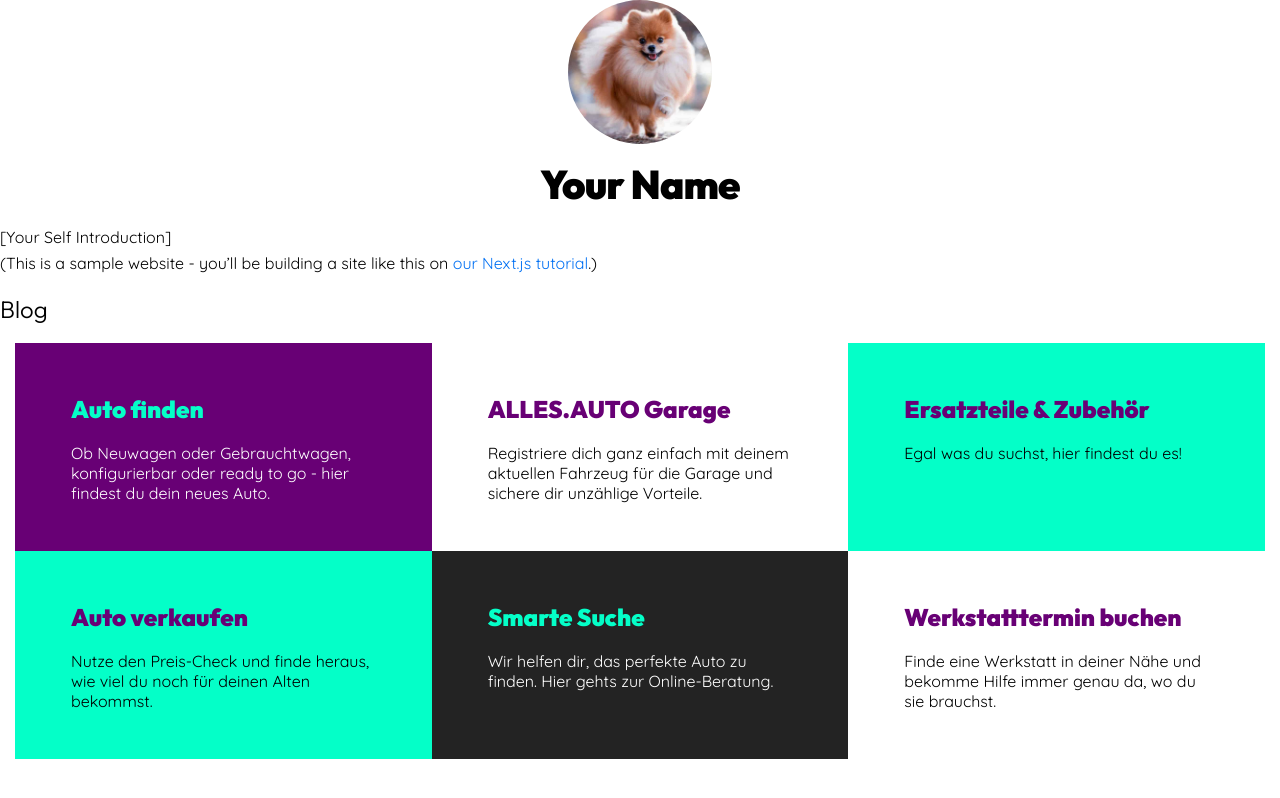
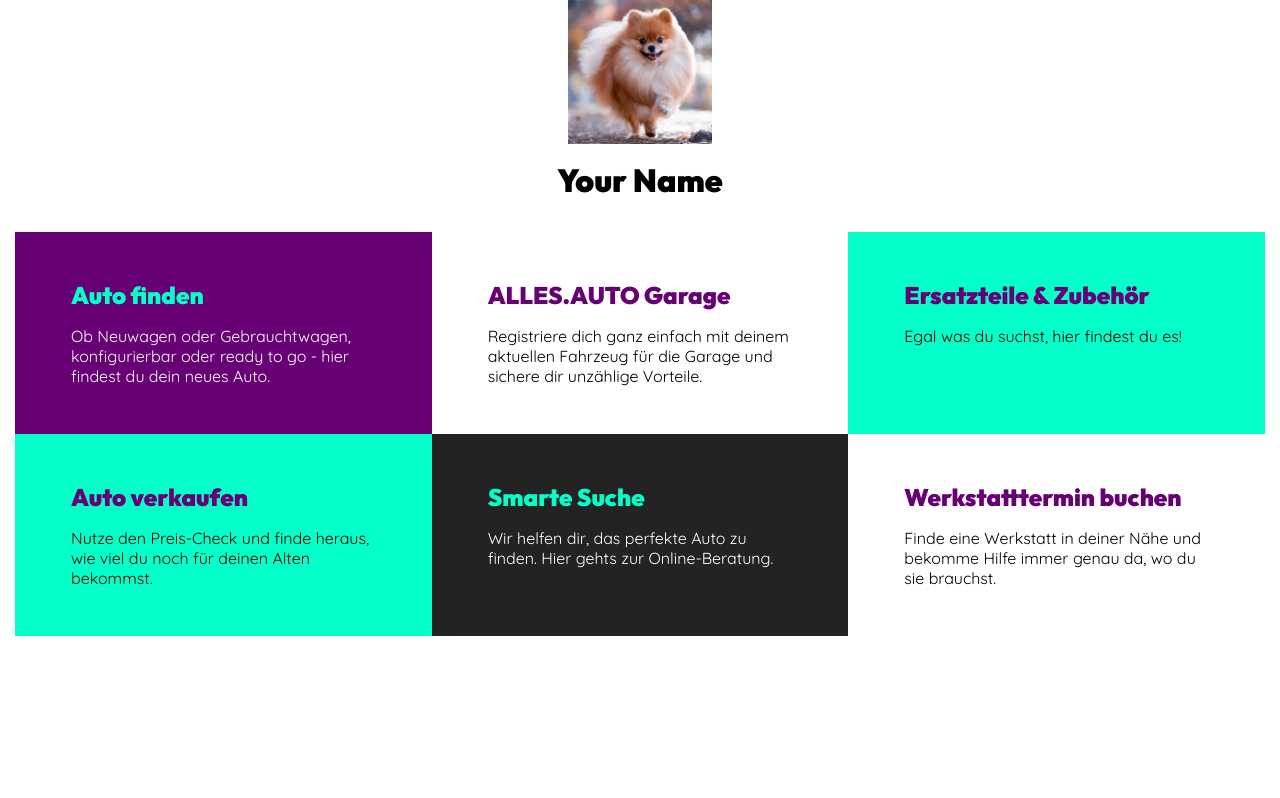
Before and after one commit to sofiapuch/nextjs-playground, a Next.js app: page / in a window 1280 px wide. Built offline with nearby package versions, Linux system fonts and the light colour scheme.

Commit message:
Remove utils scss

```diff
--- a/components/layout.js
+++ b/components/layout.js
@@ -3,7 +3,6 @@
 import Link from 'next/link';
 
 import styles from './layout.module.scss';
-import utilStyles from '../styles/utils.module.scss';
 
 const name = 'Your Name';
 export const siteTitle = 'Next.js Sample Website';
@@ -32,12 +31,11 @@
             <Image
               priority
               src="/images/pomeranian.jpeg"
-              className={utilStyles.borderCircle}
               height={144}
               width={144}
               alt={name}
             />
-            <h1 className={utilStyles.heading2Xl}>{name}</h1>
+            <h1>{name}</h1>
           </>
         ) : (
           <>
@@ -46,16 +44,15 @@
                 <Image
                   priority
                   src="/images/pomeranian.jpeg"
-                  className={utilStyles.borderCircle}
                   height={108}
                   width={108}
                   alt={name}
                 />
               </a>
             </Link>
-            <h2 className={utilStyles.headingLg}>
+            <h2>
               <Link href="/">
-                <a className={utilStyles.colorInherit}>{name}</a>
+                <a>{name}</a>
               </Link>
             </h2>
           </>
--- a/pages/index.js
+++ b/pages/index.js
@@ -1,9 +1,9 @@
 import Head from 'next/head';
-import Link from 'next/link';
+import { Container } from 'react-grid-system';
+// import Link from 'next/link';
 
 import Layout, { siteTitle } from '../components/layout';
 import CardToutList from '../components/UI/organisms/cardList/CardToutList';
-import utilStyles from '../styles/utils.module.scss';
 
 // import { getSortedPostsData } from '../lib/posts';
 
@@ -22,15 +22,6 @@
       <Head>
         <title>{siteTitle}</title>
       </Head>
-      <section className={utilStyles.headingMd}>
-        <p>[Your Self Introduction]</p>
-        <p>
-          (This is a sample website - you’ll be building a site like this on{' '}
-          <a href="https://nextjs.org/learn">our Next.js tutorial</a>.)
-        </p>
-      </section>
-      <section className={`${utilStyles.headingMd} ${utilStyles.padding1px}`}>
-        <h2 className={utilStyles.headingLg}>Blog</h2>
       {/* <ul className={utilStyles.list}>
         {allPostsData.map(({ id, date, title }) => (
           <li className={utilStyles.listItem} key={id}>
@@ -45,7 +36,6 @@
         ))}
       </ul> */}
       <CardToutList />
-      </section>
     </Layout>
   )
 }
--- a/styles/utils.module.scss
+++ /dev/null
@@ -1,52 +0,0 @@
-.heading2Xl {
-  font-size: 2.5rem;
-  line-height: 1.2;
-  font-weight: 800;
-  letter-spacing: -0.05rem;
-  margin: 1rem 0;
-}
-
-.headingXl {
-  font-size: 2rem;
-  line-height: 1.3;
-  font-weight: 800;
-  letter-spacing: -0.05rem;
-  margin: 1rem 0;
-}
-
-.headingLg {
-  font-size: 1.5rem;
-  line-height: 1.4;
-  margin: 1rem 0;
-}
-
-.headingMd {
-  font-size: 1.2rem;
-  line-height: 1.5;
-}
-
-.borderCircle {
-  border-radius: 9999px;
-}
-
-.colorInherit {
-  color: inherit;
-}
-
-.padding1px {
-  padding-top: 1px;
-}
-
-.list {
-  list-style: none;
-  padding: 0;
-  margin: 0;
-}
-
-.listItem {
-  margin: 0 0 1.25rem;
-}
-
-.lightText {
-  color: #666;
-}
```
Also changed, not shown: 1 other file (tests, documents, lock files or other folders). Lines whose indentation alone changed are shown as unchanged.
